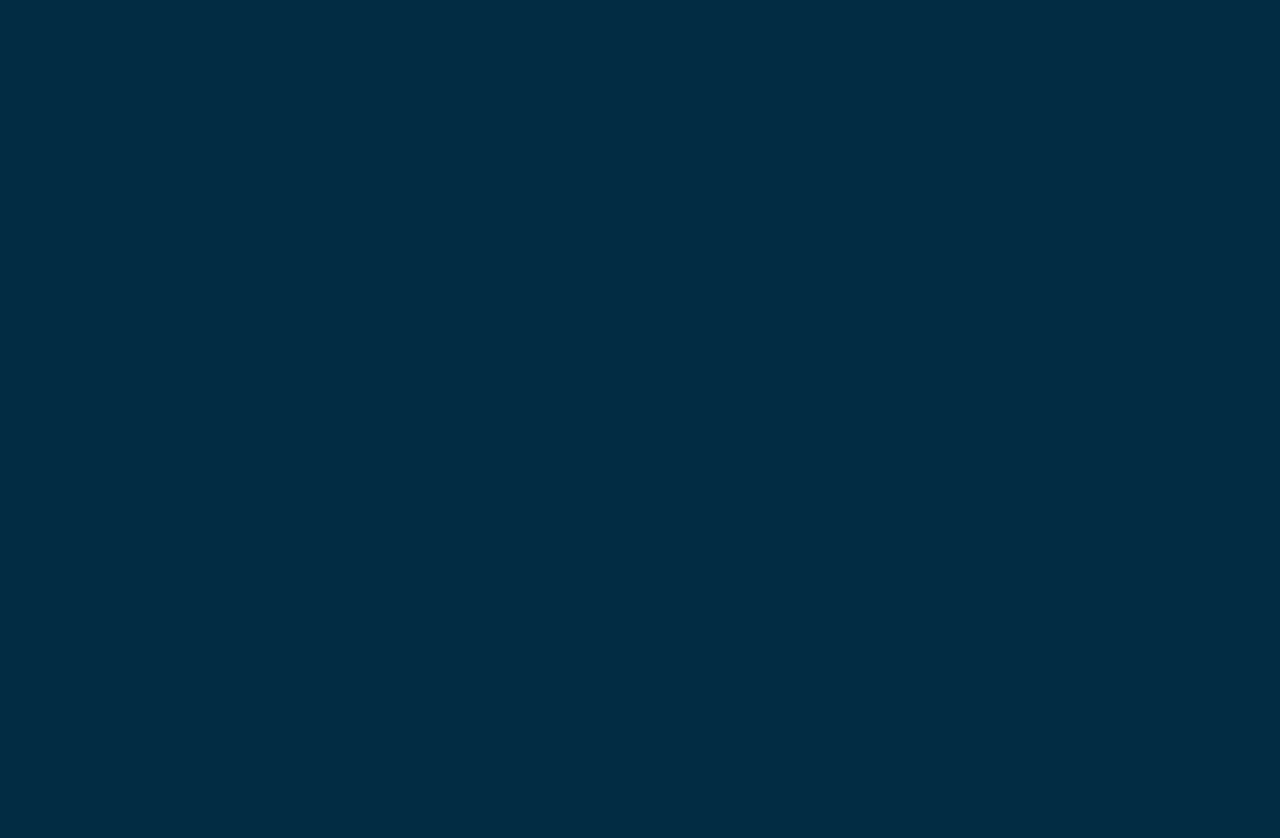
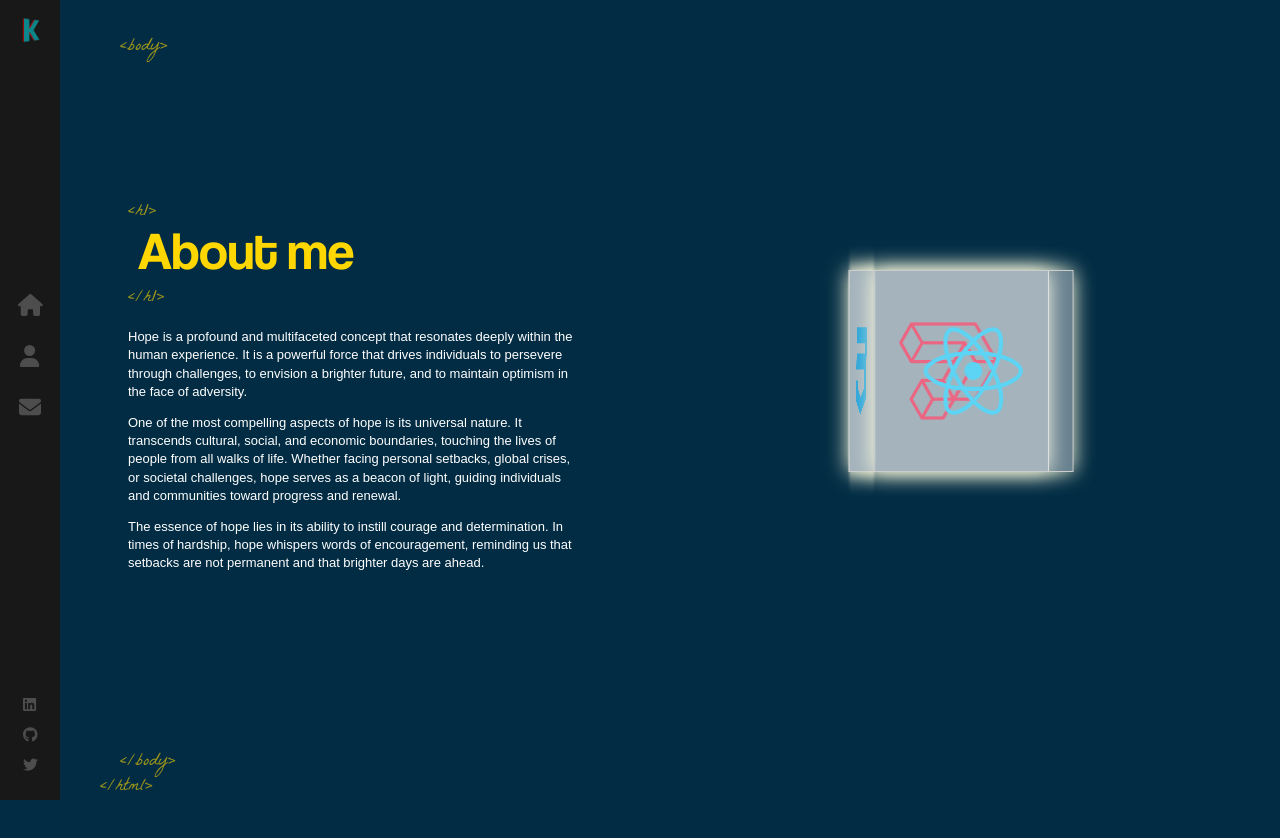
Before and after one commit to Kishore-pv/p1, a React (Create React App) app: page /p1/about in a window 1280 px wide. Before the commit this address had no page. Shown: the top 838 px of the page. Before the commit the page ends 800 px from the top, so only its background shows below. Built offline with nearby package versions, Linux system fonts and the light colour scheme.

Commit message:
feat:Added About page
added about page, index.js, index.scss created and configured for about page and changes in index.scss of layout section.

```diff
--- a/src/App.js
+++ b/src/App.js
@@ -3,13 +3,15 @@
 import { Route, Routes } from 'react-router-dom';
 import Layout from './components/Layout';
 import Home from './components/Home';
+import About from './components/About';
 
 function App() {
   return (
     <>
     <Routes>
       <Route exact path="/p1" element={<Layout />}>
-      <Route index element={<Home />} />
+        <Route index element={<Home />} />
+        <Route path="about" element={<About />} />
       </Route>
     </Routes>
     </>
--- /dev/null
+++ b/src/components/About/index.js
@@ -0,0 +1,54 @@
+import { FontAwesomeIcon } from '@fortawesome/react-fontawesome';
+import AnimatedLetters from '../AnimatedLetters'
+import './index.scss'
+import { useEffect, useState } from 'react';
+import { faCss3, faGitAlt, faHtml5, faJsSquare, faLaravel, faReact } from '@fortawesome/free-brands-svg-icons';
+
+const About = () => {
+
+    const [letterClass, setLetterClass] = useState('text-animate')
+
+    useEffect(() => {
+        const timerId = setTimeout(() => {
+          setLetterClass('text-animate-hover');
+        }, 3000)
+    },[])
+
+    return (
+        <div className="container about-page">
+            <div className="text-zone">
+                <h1>
+                    <AnimatedLetters letterClass={letterClass} strArray={['A','b','o','u','t',' ','m','e']} idx={15} />
+                </h1>
+                <p>Hope is a profound and multifaceted concept that resonates deeply within the human experience. It is a powerful force that drives individuals to persevere through challenges, to envision a brighter future, and to maintain optimism in the face of adversity.</p>
+                <p>One of the most compelling aspects of hope is its universal nature. It transcends cultural, social, and economic boundaries, touching the lives of people from all walks of life. Whether facing personal setbacks, global crises, or societal challenges, hope serves as a beacon of light, guiding individuals and communities toward progress and renewal.</p>
+                <p>The essence of hope lies in its ability to instill courage and determination. In times of hardship, hope whispers words of encouragement, reminding us that setbacks are not permanent and that brighter days are ahead.</p>
+            </div>
+
+            <div className='stage-cube-cont'>
+                <div className='cubespinner'>
+                    <div className='face1'>
+                        <FontAwesomeIcon icon={faLaravel} color='#DD0031' />
+                    </div>
+                    <div className='face2'>
+                        <FontAwesomeIcon icon={faHtml5} color='#F06529' />
+                    </div>
+                    <div className='face3'>
+                        <FontAwesomeIcon icon={faCss3} color='#28A4D9' />
+                    </div>
+                    <div className='face4'>
+                        <FontAwesomeIcon icon={faReact} color='#5ED4F4' />
+                    </div>
+                    <div className='face5'>
+                        <FontAwesomeIcon icon={faJsSquare} color='#EFD81D' />
+                    </div>
+                    <div className='face6'>
+                        <FontAwesomeIcon icon={faGitAlt} color='#EC4D28' />
+                    </div>
+                </div>
+            </div>
+        </div>
+    )
+}
+
+export default About
--- /dev/null
+++ b/src/components/About/index.scss
@@ -0,0 +1,74 @@
+.stage-cube-cont {
+    width: 50%;
+    height: 100%;
+    top: 0;
+    padding-top: 18%;
+    margin-left: 0;
+    position: absolute;
+    right: 0;
+    overflow: hidden;
+}
+
+.cubespinner {
+    animation-name: spincube;
+    animation-timing-function: ease-in-out;
+    animation-iteration-count: infinite;
+    animation-duration: 12s;
+    transform-style: preserve-3d;
+    transform-origin: 100px 100px 0;
+    margin-left: calc(50% - 100px);
+
+    div {
+        position: absolute;
+        width: 200px;
+        height: 200px;
+        border: 1px solid #ccc;
+        background: rgba(255, 255, 255, 0.4);
+        font-size: 100px;
+        display: flex;
+        justify-content: center;
+        align-items: center;
+        box-shadow: 0 0 20px 0px lightyellow;
+    }
+
+    .face1 {
+        transform: translateZ(100px);
+    }
+    .face2 {
+        transform: rotateY(90deg) translateZ(100px);
+    }
+    .face3 {
+        transform: rotateY(90deg) rotateX(90deg) translateZ(100px);
+    }
+    .face4 {
+        transform: rotateY(180deg) rotateZ(90deg) translateZ(100px);
+    }
+    .face5 {
+        transform: rotateY(-90deg) rotateZ(90deg) translateZ(100px);
+    }
+    .face6 {
+        transform: rotateY(-90deg) translateZ(100px);
+    }
+}
+
+@keyframes spincube {
+    from,
+    to{
+        transform: rotateX(0deg) rotateY(0deg) rotateZ(0deg);
+    }
+    16% {
+        transform: rotateY(-90deg);
+    }
+    33% {
+        transform: rotateY(-90deg) rotateZ(90deg);
+    }
+    50% {
+        transform: rotateY(-180deg) rotateZ(90deg);
+    }
+    66% {
+        transform: rotateY(-270deg) rotateZ(90deg);
+    }
+    83% {
+        transform: rotateX(90deg);
+    }
+}
--- a/src/components/Layout/index.scss
+++ b/src/components/Layout/index.scss
@@ -38,3 +38,77 @@
     animation: fadeIn 1s forwards;
     animation-delay: 1s;
 }
+
+.about-page {
+    .text-zone {
+        position: absolute;
+        left: 10%;
+        top: 50%;
+        transform: translateY(-50%);
+        width: 35%;
+        vertical-align: middle;
+        display: table-cell;
+        max-height: 90%;
+
+        h1{
+            font-size: 53px;
+            font-family: 'Coolvetica';
+            color: #ffd700;
+            font-weight: 400;
+            margin-top: 0;
+            position: relative;
+            left: 10px;
+            margin-bottom: 40px;
+
+            &::before {
+                content: '<h1>';
+                font-family: 'La Belle Aurore';
+                font-size: 18px;
+                position: absolute;
+                margin-top: -10px;
+                left: -10px;
+                opacity: 0.6;
+                line-height: 18px;
+            }
+
+            &::after {
+                content: '</h1>';
+                font-family: 'La Belle Aurore';
+                font-size: 18px;
+                line-height: 18px;
+                position: absolute;
+                left: -30px;
+                bottom: -20px;
+                margin-left: 20px;
+                opacity: 0.6;
+            }
+        }
+
+        p {
+            font-size: 13px;
+            color: #fff;
+            font-family: sans-serif;
+            font-weight: 300;
+            min-width: fit-content;
+            animation: pulse 1s;
+
+            &:nth-of-type(1) {
+                animation-delay: 1.1s;
+            }
+
+            &:nth-of-type(2) {
+                animation-delay: 1.2s;
+            }
+
+            &:nth-of-type(3) {
+                animation-delay: 1.3s;
+            }
+        }
+    }
+
+    .text-animate-hover {
+        &:hover {
+            color: #fff;
+        }
+    }
+}
```
